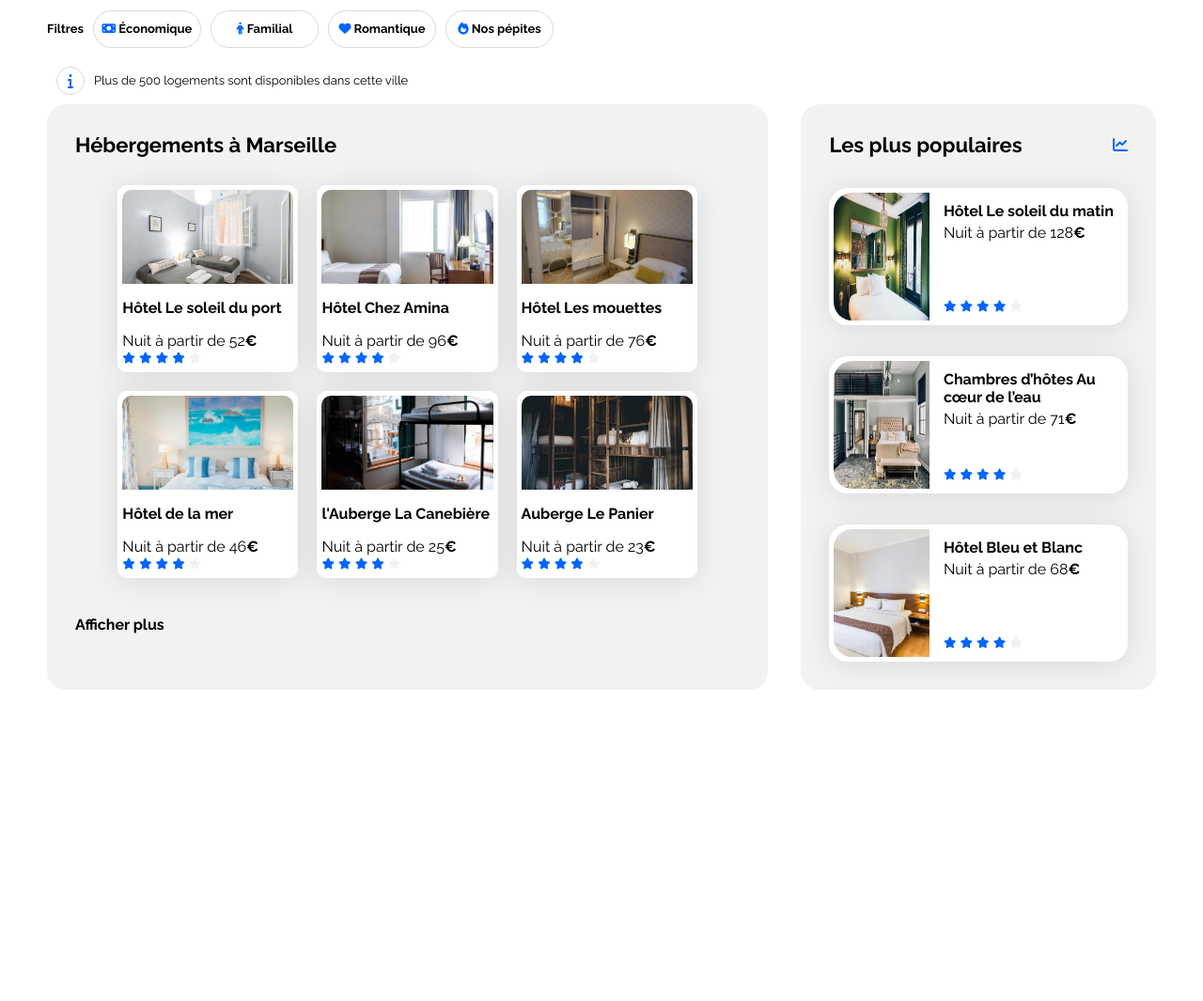
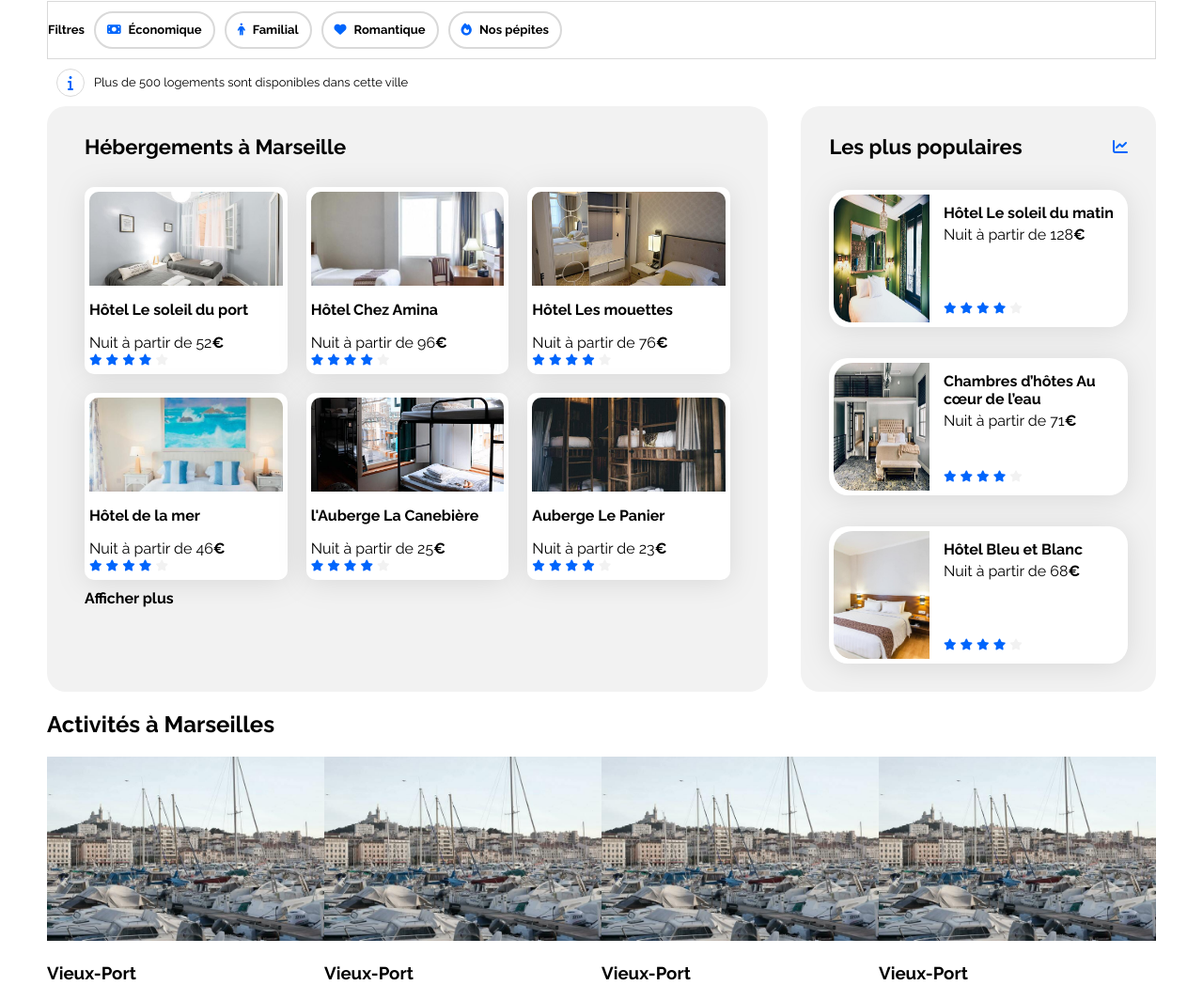
Before and after one commit to Yannstj/booki-starter-code, a plain HTML site: page index.html in a window 1280 px wide. Shown: the part 197-1262 px from the top of the page at 94% size. Before the commit the page ends 931 px from the top, so only its background shows below. Drawn offline with Linux system fonts and the light colour scheme.

Commit message:
starting activites and afficher plus issue

```diff
--- a/css/style.css
+++ b/css/style.css
@@ -49,13 +49,9 @@ h2 {
 
 .logo {
   display: flex;
+  flex-direction: column;
   justify-content: center;
-  width: 60px;
-  height: 50px;
-}
-
-.logo img {
-  width: auto;
+  width: 55px;
 }
 
 a {
@@ -137,17 +133,27 @@ li {
   width: auto;
   height: 60px;
   margin-top: 10px;
-  /* border: 1px solid black; */
+  border: 1px solid black;
   justify-content: flex-start;
   align-items: center;
   gap: 10px;
 }
 
-.btn-filters {
+.box-filters {
+  display: flex;
   border: 1px solid #d9d9d9;
   background-color: white;
+}
+
+.btn-filters {
+  border: 2px solid #d9d9d9;
+  background-color: white;
   border-radius: 20px;
-  width: 115px;
+  padding: 0px 12px 0px 12px;
+}
+
+.btn-filters i {
+  margin-right: 8px;
 }
 
 /* .box-info {
@@ -222,25 +228,28 @@ li {
 
 /****** Hebergements ***********/
 .hebergements {
+  display: flex;
   width: 65%;
-  display: flex;
+  /* height: 100%; */
   flex-direction: column;
 }
 
 .hebergements-title {
-  display: flex;
+  padding-left: 10px;
   margin-bottom: 20px;
 }
 
 .hebergements-cards {
   display: flex;
   flex-wrap: wrap;
-  justify-content: center;
+  margin: 0;
+  padding: 0;
 }
 
 .hebergements-cards a {
   display: flex;
-  width: 30%;
+  width: 33%;
+  flex-grow: 1;
 }
 /* Corressponds à toute les cartes hebergements  */
 
@@ -250,6 +259,7 @@ li {
   border-radius: 10px;
   width: 100%;
 }
+/* Correspond à une carte hebergements */
 
 .hebergements-cards img {
   width: 100%;
@@ -276,12 +286,12 @@ li {
 
 .hebergements-more {
   display: flex;
-  width: 100%;
-  height: 100%;
-  align-items: center;
-} /* permet a la div Afficher plus de prendre tout l'espace et d'être centré*/
+}
+/*permet a la div Afficher plus de prendre tout l'espace et d'être centré */
 
 .hebergements-more h3 {
+  display: flex;
+  padding-left: 10px;
   font-size: medium;
 }
 /****** Populaires ***********/
@@ -329,6 +339,21 @@ li {
   margin-bottom: 5px;
 }
 
+/****** Activités ***********/
+
+.activites {
+  display: flex;
+  flex-wrap: wrap;
+}
+
+.activites-title {
+  width: 100%;
+}
+
+.activites-cards {
+  display: flex;
+}
+
 /* Le code ci-dessous correspond à la version responsive uniquement */
 
 /****** Media queries ***********/
--- a/index.html
+++ b/index.html
@@ -42,16 +42,16 @@
                 <div class="box-filters">
                     <h2>Filtres</h2>
                     <button type="submit" class="btn-filters">
-                        <h2><i class="fa-solid fa-money-bill"></i> Économique</h2>
+                        <h2><i class="fa-solid fa-money-bill"></i>Économique</h2>
                     </button>
                     <button type="submit" class="btn-filters"></i>
-                        <h2><i class="fa-solid fa-person"></i> Familial</h2>
+                        <h2><i class="fa-solid fa-person"></i>Familial</h2>
                     </button>
                     <button type="submit" class="btn-filters">
-                        <h2><i class="fa-solid fa-heart"></i> Romantique</h2>
+                        <h2><i class="fa-solid fa-heart"></i>Romantique</h2>
                     </button>
                     <button type="submit" class="btn-filters">
-                        <h2><i class="fa-solid fa-fire"></i> Nos pépites</h2>
+                        <h2><i class="fa-solid fa-fire"></i>Nos pépites</h2>
                     </button>
                 </div>
                 <!-- <p class="box-info"><span class="fa-stack fa-2xs">
@@ -285,6 +285,59 @@
                     </div>
                 </section>
             </div>
+            <div class="activites-and-photos">
+                <section class="activites">
+                    <div class="activites-title">
+                        <h1>Activités à Marseilles</h1>
+                    </div>
+                    <div class="activites-cards">
+                        <a href="#">
+                            <article class="activites-card">
+                                <img src="./images/activites/reno-laithienne.jpg"
+                                    alt="Photo du vieux port de Marseille">
+                                <div class="activites-card-content">
+                                    <div class="activites-card-txt">
+                                        <h3 class="activites-card-title">Vieux-Port</h3>
+                                    </div>
+                                </div>
+                            </article>
+                        </a>
+                        <a href="#">
+                            <article class="activites-card">
+                                <img src="./images/activites/reno-laithienne.jpg"
+                                    alt="Photo du vieux port de Marseille">
+                                <div class="activites-card-content">
+                                    <div class="activites-card-txt">
+                                        <h3 class="activites-card-title">Vieux-Port</h3>
+                                    </div>
+                                </div>
+                            </article>
+                        </a>
+                        <a href="#">
+                            <article class="activites-card">
+                                <img src="./images/activites/reno-laithienne.jpg"
+                                    alt="Photo du vieux port de Marseille">
+                                <div class="activites-card-content">
+                                    <div class="activites-card-txt">
+                                        <h3 class="activites-card-title">Vieux-Port</h3>
+                                    </div>
+                                </div>
+                            </article>
+                        </a>
+                        <a href="#">
+                            <article class="activites-card">
+                                <img src="./images/activites/reno-laithienne.jpg"
+                                    alt="Photo du vieux port de Marseille">
+                                <div class="activites-card-content">
+                                    <div class="activites-card-txt">
+                                        <h3 class="activites-card-title">Vieux-Port</h3>
+                                    </div>
+                                </div>
+                            </article>
+                        </a>
+                    </div>
+                </section>
+            </div>
         </main>
         <footer></footer>
     </div>
```
